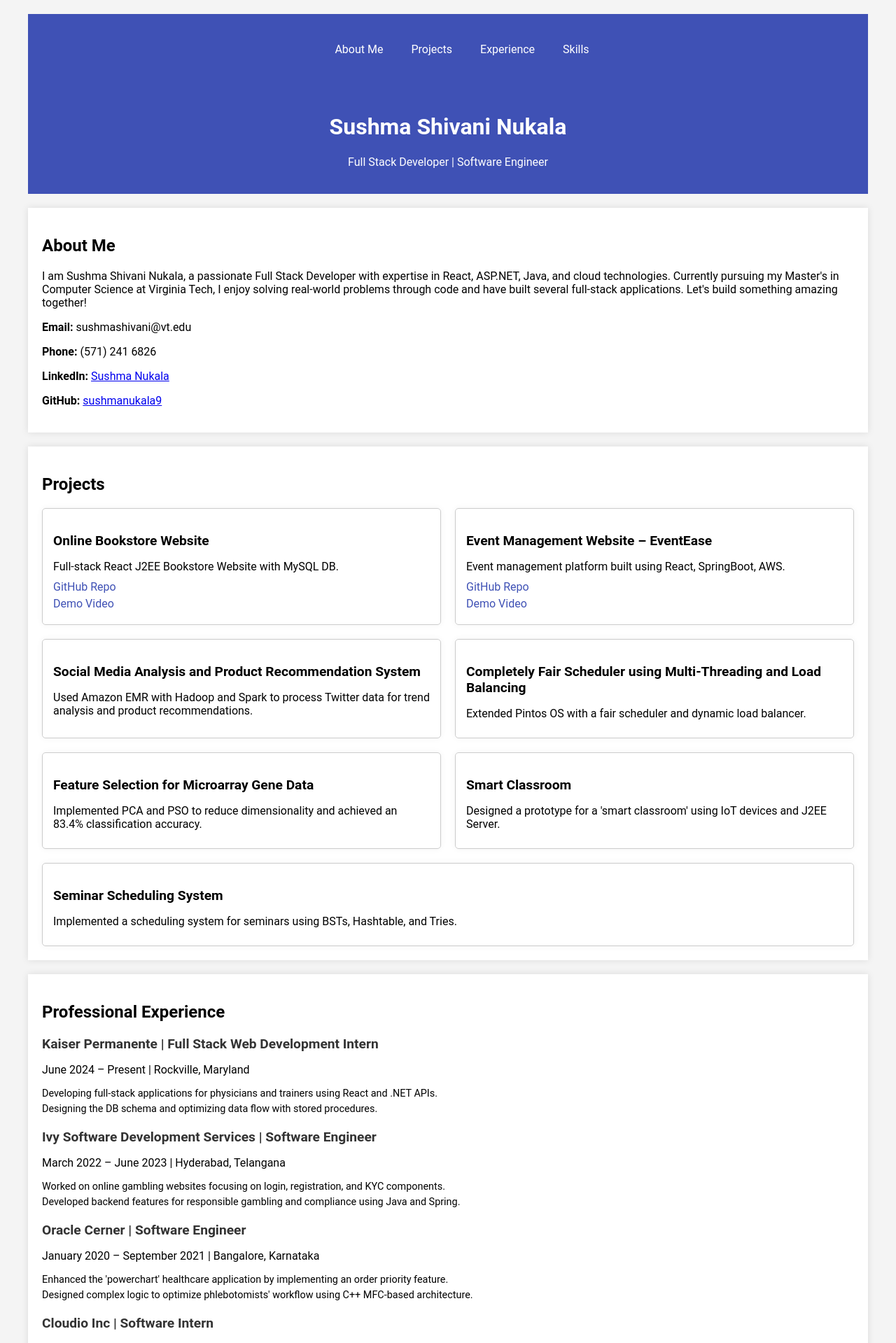
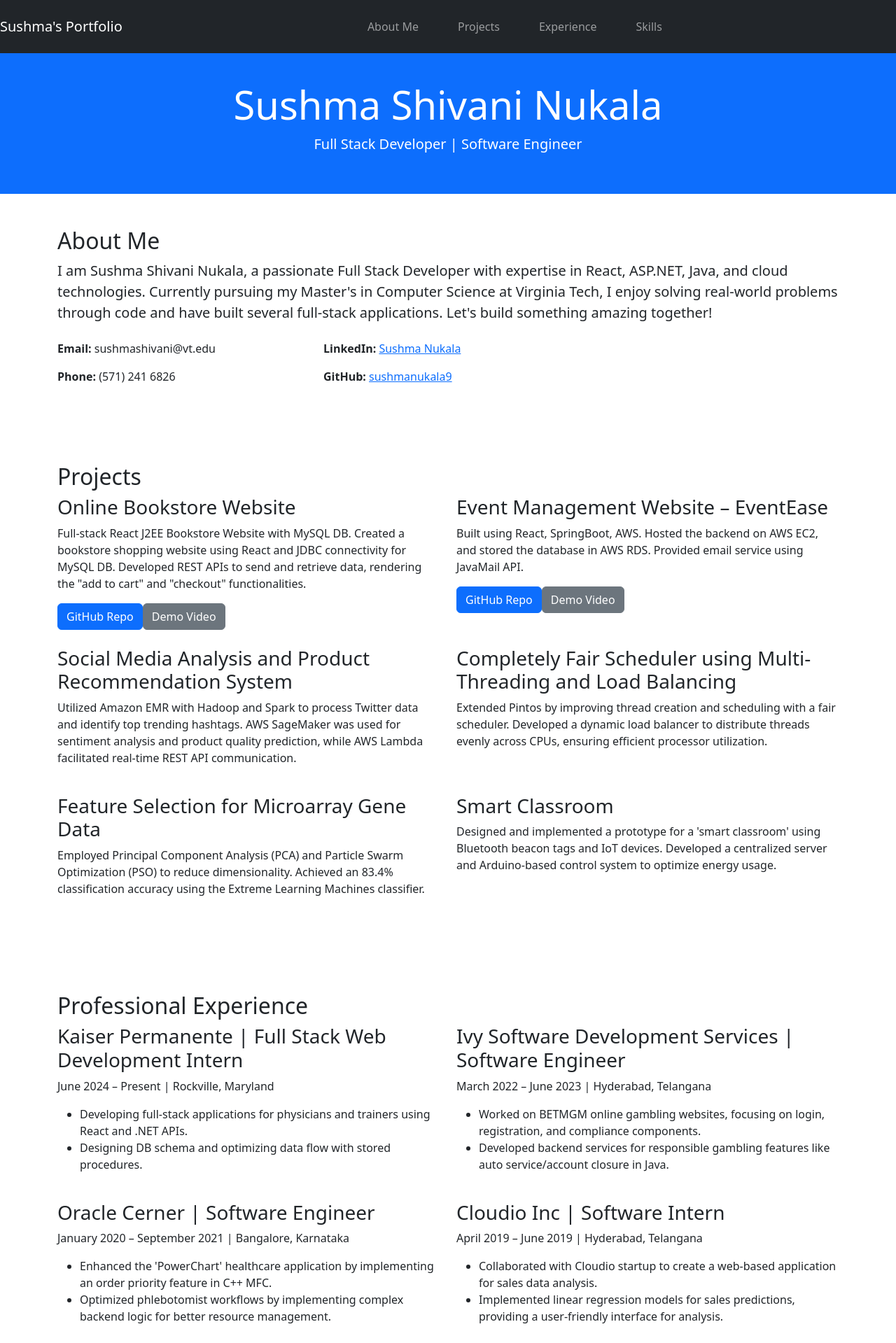
Before and after one commit to sushmanukala9/github-portfolio, a React (Create React App) app: page / in a window 1280 px wide. Shown: the top 1919 px of the page at 70% size. Built offline with nearby package versions, Linux system fonts and the light colour scheme.

Commit message:
Updated portfolio with full project details and professional styling

```diff
--- a/src/App.tsx
+++ b/src/App.tsx
@@ -2,7 +2,6 @@ import React from 'react';
 import './App.css';
 
 const App: React.FC = () => {
-
   const handleScrollToSection = (sectionId: string) => {
     const element = document.getElementById(sectionId);
     if (element) {
@@ -11,130 +10,162 @@ const App: React.FC = () => {
   };
 
   return (
-    <div className="container">
+    <div className="container-fluid p-0">
       {/* Navigation Bar */}
-      <nav className="navbar">
-        <ul>
-          <li onClick={() => handleScrollToSection('bio-section')}>About Me</li>
-          <li onClick={() => handleScrollToSection('projects-section')}>Projects</li>
-          <li onClick={() => handleScrollToSection('experience-section')}>Experience</li>
-          <li onClick={() => handleScrollToSection('skills-section')}>Skills</li>
+      <nav className="navbar navbar-expand-lg navbar-dark bg-dark sticky-top">
+        <a className="navbar-brand" href="#">Sushma's Portfolio</a>
+        <div className="collapse navbar-collapse justify-content-center">
+          <ul className="navbar-nav">
+            <li className="nav-item">
+              <a className="nav-link" onClick={() => handleScrollToSection('bio-section')}>About Me</a>
+            </li>
+            <li className="nav-item">
+              <a className="nav-link" onClick={() => handleScrollToSection('projects-section')}>Projects</a>
+            </li>
+            <li className="nav-item">
+              <a className="nav-link" onClick={() => handleScrollToSection('experience-section')}>Experience</a>
+            </li>
+            <li className="nav-item">
+              <a className="nav-link" onClick={() => handleScrollToSection('skills-section')}>Skills</a>
+            </li>
           </ul>
+        </div>
       </nav>
 
       {/* Header Section */}
-      <header className="header">
-        <h1>Sushma Shivani Nukala</h1>
-        <p>Full Stack Developer | Software Engineer</p>
+      <header className="jumbotron jumbotron-fluid text-center bg-primary text-white">
+        <div className="container">
+          <h1 className="display-4">Sushma Shivani Nukala</h1>
+          <p className="lead">Full Stack Developer | Software Engineer</p>
+        </div>
       </header>
 
       {/* Bio Section */}
-      <section id="bio-section" className="bio-section">
+      <section id="bio-section" className="container py-5">
         <h2>About Me</h2>
-        <p>
+        <p className="lead">
           I am Sushma Shivani Nukala, a passionate Full Stack Developer with expertise in React, ASP.NET, Java, and cloud technologies.
           Currently pursuing my Master's in Computer Science at Virginia Tech, I enjoy solving real-world problems through code and have
           built several full-stack applications. Let's build something amazing together!
         </p>
-        <div className="personal-info">
+        <div className="row mt-4">
+          <div className="col-md-4">
             <p><strong>Email:</strong> sushmashivani@vt.edu</p>
             <p><strong>Phone:</strong> (571) 241 6826</p>
+          </div>
+          <div className="col-md-4">
             <p><strong>LinkedIn:</strong> <a href="https://www.linkedin.com/in/sushma-nukala-867a82137/" target="_blank" rel="noopener noreferrer">Sushma Nukala</a></p>
             <p><strong>GitHub:</strong> <a href="https://github.com/sushmanukala9" target="_blank" rel="noopener noreferrer">sushmanukala9</a></p>
+          </div>
         </div>
       </section>
 
       {/* Projects Section */}
-      <section id="projects-section" className="projects-section">
+      <section id="projects-section" className="container py-5">
         <h2>Projects</h2>
-        <div className="projects-list">
-          <div className="project-item">
+        <div className="row">
+          <div className="col-md-6 mb-4">
             <h3>Online Bookstore Website</h3>
-            <p>Full-stack React J2EE Bookstore Website with MySQL DB.</p>
-            <a href="https://github.com/sushmanukala9/bookstore" target="_blank" rel="noopener noreferrer">GitHub Repo</a>
-            <a href="https://www.youtube.com/watch?v=xxxxxx" target="_blank" rel="noopener noreferrer">Demo Video</a>
+            <p>
+              Full-stack React J2EE Bookstore Website with MySQL DB. Created a bookstore shopping website using React and JDBC connectivity for MySQL DB.
+              Developed REST APIs to send and retrieve data, rendering the "add to cart" and "checkout" functionalities.
+            </p>
+            <a href="https://github.com/sushmanukala9/bookstore" target="_blank" rel="noopener noreferrer" className="btn btn-primary">GitHub Repo</a>
+            <a href="https://www.youtube.com/watch?v=xxxxxx" target="_blank" rel="noopener noreferrer" className="btn btn-secondary ml-2">Demo Video</a>
           </div>
-          <div className="project-item">
+          <div className="col-md-6 mb-4">
             <h3>Event Management Website – EventEase</h3>
-            <p>Event management platform built using React, SpringBoot, AWS.</p>
-            <a href="https://github.com/sushmanukala9/SEProject" target="_blank" rel="noopener noreferrer">GitHub Repo</a>
-            <a href="https://www.youtube.com/watch?v=6KnC0JF73d8" target="_blank" rel="noopener noreferrer">Demo Video</a>
+            <p>
+              Built using React, SpringBoot, AWS. Hosted the backend on AWS EC2, and stored the database in AWS RDS. Provided email service using JavaMail API.
+            </p>
+            <a href="https://github.com/sushmanukala9/SEProject" target="_blank" rel="noopener noreferrer" className="btn btn-primary">GitHub Repo</a>
+            <a href="https://www.youtube.com/watch?v=6KnC0JF73d8" target="_blank" rel="noopener noreferrer" className="btn btn-secondary ml-2">Demo Video</a>
           </div>
-          <div className="project-item">
+          <div className="col-md-6 mb-4">
             <h3>Social Media Analysis and Product Recommendation System</h3>
-            <p>Used Amazon EMR with Hadoop and Spark to process Twitter data for trend analysis and product recommendations.</p>
+            <p>
+              Utilized Amazon EMR with Hadoop and Spark to process Twitter data and identify top trending hashtags.
+              AWS SageMaker was used for sentiment analysis and product quality prediction, while AWS Lambda facilitated real-time REST API communication.
+            </p>
           </div>
-          <div className="project-item">
+          <div className="col-md-6 mb-4">
             <h3>Completely Fair Scheduler using Multi-Threading and Load Balancing</h3>
-            <p>Extended Pintos OS with a fair scheduler and dynamic load balancer.</p>
+            <p>
+              Extended Pintos by improving thread creation and scheduling with a fair scheduler.
+              Developed a dynamic load balancer to distribute threads evenly across CPUs, ensuring efficient processor utilization.
+            </p>
           </div>
-          <div className="project-item">
+          <div className="col-md-6 mb-4">
             <h3>Feature Selection for Microarray Gene Data</h3>
-            <p>Implemented PCA and PSO to reduce dimensionality and achieved an 83.4% classification accuracy.</p>
+            <p>
+              Employed Principal Component Analysis (PCA) and Particle Swarm Optimization (PSO) to reduce dimensionality.
+              Achieved an 83.4% classification accuracy using the Extreme Learning Machines classifier.
+            </p>
           </div>
-          <div className="project-item">
+          <div className="col-md-6 mb-4">
             <h3>Smart Classroom</h3>
-            <p>Designed a prototype for a 'smart classroom' using IoT devices and J2EE Server.</p>
-          </div>
-          <div className="project-item">
-            <h3>Seminar Scheduling System</h3>
-            <p>Implemented a scheduling system for seminars using BSTs, Hashtable, and Tries.</p>
+            <p>
+              Designed and implemented a prototype for a 'smart classroom' using Bluetooth beacon tags and IoT devices.
+              Developed a centralized server and Arduino-based control system to optimize energy usage.
+            </p>
           </div>
         </div>
       </section>
 
       {/* Experience Section */}
-      <section id="experience-section" className="experience-section">
+      <section id="experience-section" className="container py-5">
         <h2>Professional Experience</h2>
-        <div className="job-item">
+        <div className="row">
+          <div className="col-md-6 mb-4">
             <h3>Kaiser Permanente | Full Stack Web Development Intern</h3>
             <p>June 2024 – Present | Rockville, Maryland</p>
             <ul>
               <li>Developing full-stack applications for physicians and trainers using React and .NET APIs.</li>
-            <li>Designing the DB schema and optimizing data flow with stored procedures.</li>
+              <li>Designing DB schema and optimizing data flow with stored procedures.</li>
             </ul>
           </div>
-        <div className="job-item">
+          <div className="col-md-6 mb-4">
             <h3>Ivy Software Development Services | Software Engineer</h3>
             <p>March 2022 – June 2023 | Hyderabad, Telangana</p>
             <ul>
-            <li>Worked on online gambling websites focusing on login, registration, and KYC components.</li>
-            <li>Developed backend features for responsible gambling and compliance using Java and Spring.</li>
+              <li>Worked on BETMGM online gambling websites, focusing on login, registration, and compliance components.</li>
+              <li>Developed backend services for responsible gambling features like auto service/account closure in Java.</li>
             </ul>
           </div>
-        <div className="job-item">
+          <div className="col-md-6 mb-4">
             <h3>Oracle Cerner | Software Engineer</h3>
             <p>January 2020 – September 2021 | Bangalore, Karnataka</p>
             <ul>
-            <li>Enhanced the 'powerchart' healthcare application by implementing an order priority feature.</li>
-            <li>Designed complex logic to optimize phlebotomists' workflow using C++ MFC-based architecture.</li>
+              <li>Enhanced the 'PowerChart' healthcare application by implementing an order priority feature in C++ MFC.</li>
+              <li>Optimized phlebotomist workflows by implementing complex backend logic for better resource management.</li>
             </ul>
           </div>
-        <div className="job-item">
+          <div className="col-md-6 mb-4">
             <h3>Cloudio Inc | Software Intern</h3>
             <p>April 2019 – June 2019 | Hyderabad, Telangana</p>
             <ul>
-            <li>Collaborated on a web-based application for the company’s sales data analysis.</li>
-            <li>Implemented linear regression for sales predictions in a user-friendly interface for users to analyze datasets.</li>
+              <li>Collaborated with Cloudio startup to create a web-based application for sales data analysis.</li>
+              <li>Implemented linear regression models for sales predictions, providing a user-friendly interface for analysis.</li>
             </ul>
+          </div>
         </div>
       </section>
 
       {/* Skills Section */}
-      <section id="skills-section" className="skills-section">
+      <section id="skills-section" className="container py-5">
         <h2>Skills</h2>
-        <ul>
-          <li>Languages: Java, C++, C#, ReactJs, TypeScript, JavaScript, Python, Kotlin</li>
-          <li>Technologies: SpringBoot, MySQL, Git, Django, Android, Junit, AWS</li>
-          <li>Concepts: Data Structures, Algorithms, Web App Design, REST API, CI/CD</li>
+        <ul className="list-unstyled">
+          <li><strong>Languages:</strong> Java, C++, C#, ReactJs, TypeScript, JavaScript, Python, Kotlin</li>
+          <li><strong>Technologies:</strong> SpringBoot, MySQL, Git, Django, Android, Junit, AWS, Docker</li>
+          <li><strong>Concepts:</strong> Data Structures, Algorithms, Web App Design, REST API, CI/CD</li>
         </ul>
       </section>
 
       {/* Footer */}
-      <footer className="footer">
+      <footer className="bg-dark text-white text-center py-4">
         <p>Connect with me on:</p>
-        <a href="https://github.com/sushmanukala9" target="_blank" rel="noopener noreferrer">GitHub</a>
-        <a href="https://www.linkedin.com/in/sushma-nukala-867a82137/" target="_blank" rel="noopener noreferrer">LinkedIn</a>
+        <a href="https://github.com/sushmanukala9" target="_blank" rel="noopener noreferrer" className="text-white mr-3">GitHub</a>
+        <a href="https://www.linkedin.com/in/sushma-nukala-867a82137/" target="_blank" rel="noopener noreferrer" className="text-white">LinkedIn</a>
       </footer>
     </div>
   );
--- a/src/index.tsx
+++ b/src/index.tsx
@@ -3,7 +3,7 @@ import ReactDOM from 'react-dom/client';
 import './index.css';
 import App from './App';
 import reportWebVitals from './reportWebVitals';
-
+import 'bootstrap/dist/css/bootstrap.min.css';
 const root = ReactDOM.createRoot(
   document.getElementById('root') as HTMLElement
 );
```
Also changed, not shown: package.json (+228 -0 lines), 1 other file (tests, documents, lock files or other folders). Lines whose indentation alone changed are shown as unchanged.
